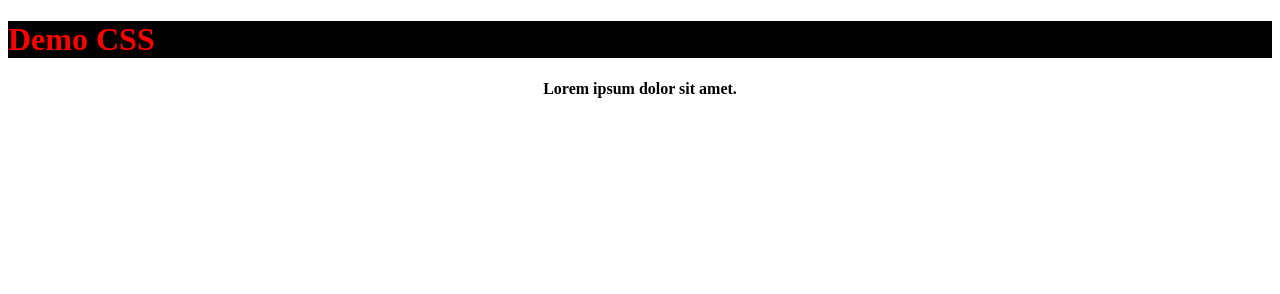
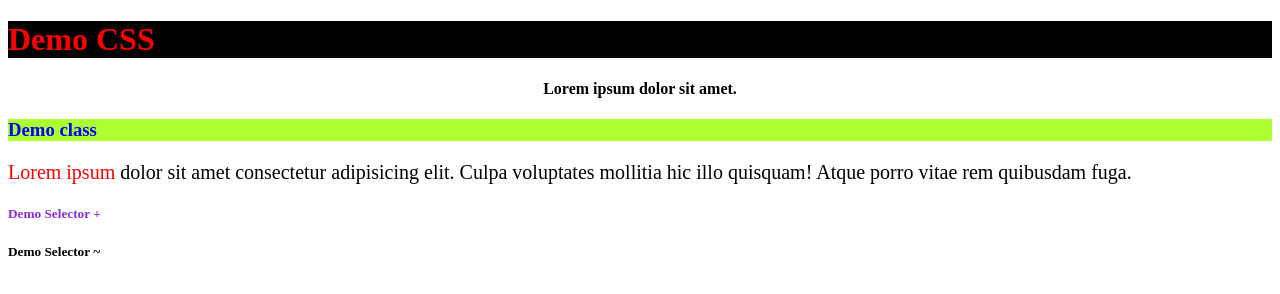
Before and after one commit to Gemma200903/front_end, a plain HTML site: page demoCSS/demo.html in a window 1280 px wide. Drawn offline with Linux system fonts and the light colour scheme.

Commit message:
css các loại css demo.html

```diff
--- a/demoCSS/css/demo.css
+++ b/demoCSS/css/demo.css
@@ -1,3 +1,52 @@
+/*
+h4: selector
+text-align: property
+center: value
+
+*/
+
+/* tag name */
 h4{
     text-align: center;
 }
+
+/* class name */
+.heading3{
+    background-color: greenyellow;
+}
+
+/* id */
+#title3{
+    color: blue;
+}
+
+.section1 p{
+    font-size: 20px;
+}
+/* Cách viết 2:
+
+.section1 > p{
+    font-size: 20px;
+}
+
+Dấu > chỉ áp dụng cho thẻ p gần nhất
+
+*/
+.section1 span{
+    color: red;
+}
+/*
++ chỉ thay đổi thẻ h5 gần nhất cùng cấp với thẻ div
+
+~ thay đổi tất cả thuộc tính cùng cấp với thẻ div
+
+*/
+div + h5{
+    color: blueviolet;
+}
+/*
+>
++
+~
+Các dấu trên ít sử dụng
+*/
--- a/demoCSS/demo.html
+++ b/demoCSS/demo.html
@@ -1,25 +1,36 @@
 <!DOCTYPE html>
 <html lang="en">
   <head>
-    <meta charset="UTF-8">
-    <meta name="viewport" content="width=device-width, initial-scale=1.0">
+    <meta charset="UTF-8" />
+    <meta name="viewport" content="width=device-width, initial-scale=1.0" />
     <title>Demo CSS</title>
 
     <!-- external css -->
-     <link rel="stylesheet" href="../demoCSS/css/demo.css">
+    <link rel="stylesheet" href="../demoCSS/css/demo.css" />
 
     <!-- internal css -->
     <style>
-        h1{
+      h1 {
         background-color: black;
       }
     </style>
   </head>
   <body>
     <!-- inline css -->
-    <h1 style="color: red;">Demo CSS</h1>
+    <h1 style="color: red">Demo CSS</h1>
 
     <h4>Lorem ipsum dolor sit amet.</h4>
 
+    <h3 class="heading3" id="title3">Demo class</h3>
+
+    <div class="section1">
+      <p>
+        <span>Lorem ipsum</span>
+        dolor sit amet consectetur adipisicing elit. Culpa voluptates mollitia
+        hic illo quisquam! Atque porro vitae rem quibusdam fuga.
+      </p>
+    </div>
+    <h5>Demo Selector +</h5>
+    <h5>Demo Selector  ~</h5>
   </body>
 </html>
```
Also changed, not shown: note.txt. Lines whose indentation alone changed are shown as unchanged.
